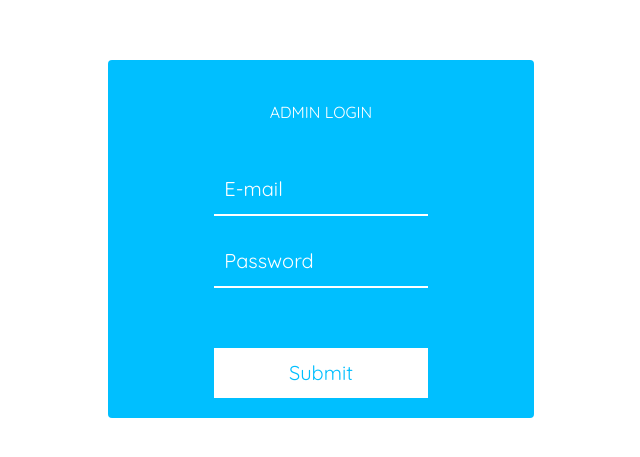
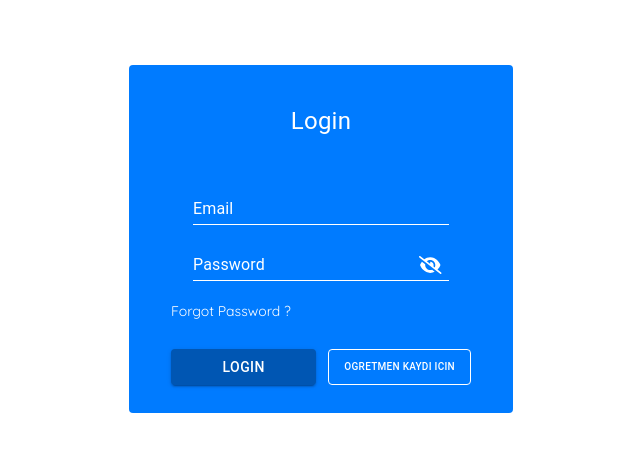
Before and after one commit to FirassHossreh/bittirme-calismasi, a React (Create React App) app in the folder ana-okul-sistemi-frontend-admin/: page / in a window 1280 px wide. Shown: the part 161-618 px from the top of the page, without its empty margins (319-959 px from the left). Built offline with nearby package versions, Linux system fonts and the light colour scheme.

Commit message:
adminde bazi degisiklikler

```diff
--- a/ana-okul-sistemi-frontend-admin/src/App.js
+++ b/ana-okul-sistemi-frontend-admin/src/App.js
@@ -1,12 +1,14 @@
 import "./App.css";
 import HomePage from "./pages/home-page/HomePage";
 import ToastProvider from "./providers/ToastProvider";
+import AppRoutes from "./routes/AppRoute";
 
 function App() {
   return (
     <ToastProvider>
       <div className="App">
-        <HomePage />
+        <AppRoutes />
+        {/* <HomePage /> */}
       </div>
     </ToastProvider>
   );
--- /dev/null
+++ b/ana-okul-sistemi-frontend-admin/src/config/ToastConfig.jsx
@@ -0,0 +1,21 @@
+import { Bounce, ToastContainer } from "react-toastify";
+
+export default function ToastConfig() {
+  return (
+    <>
+      <ToastContainer
+        position="top-right"
+        autoClose={5000}
+        hideProgressBar={false}
+        newestOnTop={false}
+        closeOnClick={false}
+        rtl={false}
+        pauseOnFocusLoss
+        draggable
+        pauseOnHover
+        theme="light"
+        transition={Bounce}
+      />
+    </>
+  );
+}
--- a/ana-okul-sistemi-frontend-admin/src/index.js
+++ b/ana-okul-sistemi-frontend-admin/src/index.js
@@ -1,17 +1,22 @@
 import React from "react";
 import ReactDOM from "react-dom/client";
+import { Provider } from "react-redux";
+import { BrowserRouter } from "react-router-dom";
+import App from "./App";
+import { store } from "./store/store";
+import reportWebVitals from "./reportWebVitals";
 import "./index.css";
-import App from "./App";
-import reportWebVitals from "./reportWebVitals";
-import { Provider } from "react-redux";
-import { store } from "./store/store";
+import ToastConfig from "./config/ToastConfig";
 
 const root = ReactDOM.createRoot(document.getElementById("root"));
 root.render(
   <React.StrictMode>
-    <Provider store={store}>
-      <App />
-    </Provider>
+    <BrowserRouter>
+      <Provider store={store}>
+        <App />
+        <ToastConfig />
+      </Provider>
+    </BrowserRouter>
   </React.StrictMode>
 );
 
--- /dev/null
+++ b/ana-okul-sistemi-frontend-admin/src/pages/auth/Login.jsx
@@ -0,0 +1,158 @@
+/* Style Operations */
+import { Button, IconButton, InputAdornment, InputLabel } from "@mui/material";
+import Box from "@mui/material/Box";
+import TextField from "@mui/material/TextField";
+import { FontAwesomeIcon } from "@fortawesome/react-fontawesome";
+import { faEye, faEyeSlash } from "@fortawesome/free-solid-svg-icons";
+/* Logic Operations */
+import { useState } from "react";
+import { Link } from "react-router-dom";
+import { useFormik } from "formik";
+import { loginSchema } from "../../validations/auth/LoginValidation";
+import { toast } from "react-toastify";
+
+export default function Login() {
+  const { values, errors, handleChange, handleSubmit } = useFormik({
+    initialValues: {
+      email: "",
+      password: "",
+    },
+    validationSchema: loginSchema,
+    onSubmit,
+  });
+  const [mesaj, setMesaj] = useState("");
+  function onSubmit(values, actions) {
+    console.log(values.email);
+    console.log(actions);
+  }
+  function buttonClick() {}
+  const [showPassword, setShowPassword] = useState(false);
+  const handleClickShowPassword = () => setShowPassword((show) => !show);
+  return (
+    <>
+      <div className="w-full h-screen flex justify-center items-center">
+        <Box
+          className="w-96 rounded flex justify-center "
+          style={{ backgroundColor: "#007bff" }}
+        >
+          <form
+            className="flex flex-col items-center w-[300px] "
+            onSubmit={handleSubmit}
+          >
+            <InputLabel id="label" className="!text-white my-10 !text-2xl">
+              Login
+            </InputLabel>
+            <TextField
+              variant="standard"
+              label="Email"
+              placeholder="Enter your Email"
+              className="w-64"
+              sx={{
+                "& .MuiInputLabel-root.Mui-focused": {
+                  color: `white`, // Focus olunca label rengi
+                },
+                "& .MuiInputLabel-root": {
+                  color: `white`, // Label rengi
+                },
+                "& .MuiInputBase-input": {
+                  color: `white`, // Placeholder ve input metni rengi
+                },
+                "& .MuiInput-underline:before": {
+                  borderBottomColor: `white`, // Alt çizgi normal durumda
+                },
+                "& .MuiInput-underline:after": {
+                  borderBottomColor: `white`, // Focus olduktan sonra alt çizgi rengi
+                },
+                "& .MuiInput-underline:hover:not(.Mui-disabled):before": {
+                  borderBottomColor: `white !important`, // Hover sırasında alt çizgi rengi
+                },
+              }}
+              value={values.email}
+              name="email"
+              onChange={handleChange}
+            />
+            {/* {errors.email && (
+              <p className="text-xs w-64 text-red-800">{errors.email}</p>
+            )} */}
+            <TextField
+              variant="standard"
+              label="Password"
+              type={showPassword ? "text" : "password"}
+              placeholder="Enter your Password"
+              className="w-64 !mt-2"
+              sx={{
+                "& .MuiInputLabel-root.Mui-focused": {
+                  color: "white", // Focus olunca label rengi
+                },
+                "& .MuiInputLabel-root": {
+                  color: "white", // Label rengi
+                },
+                "& .MuiInputBase-input": {
+                  color: "white", // Placeholder ve input metni rengi
+                },
+                "& .MuiInput-underline:before": {
+                  borderBottomColor: "white", // Alt çizgi normal durumda
+                },
+                "& .MuiInput-underline:after": {
+                  borderBottomColor: "white", // Focus olduktan sonra alt çizgi rengi
+                },
+                "& .MuiInput-underline:hover:not(.Mui-disabled):before": {
+                  borderBottomColor: "white !important", // Hover sırasında alt çizgi rengi
+                },
+              }}
+              slotProps={{
+                input: {
+                  endAdornment: (
+                    <InputAdornment position="end">
+                      <IconButton
+                        onClick={handleClickShowPassword}
+                        aria-label={
+                          showPassword
+                            ? "hide the password"
+                            : "display the password"
+                        }
+                      >
+                        <FontAwesomeIcon
+                          icon={showPassword ? faEye : faEyeSlash}
+                          className="text-lg text-white"
+                        />
+                      </IconButton>
+                    </InputAdornment>
+                  ),
+                },
+              }}
+              value={values.password}
+              name="password"
+              onChange={handleChange}
+            />
+            {/* {errors.password && (
+              <p className="text-xs w-64 text-red-800">{errors.password}</p>
+            )} */}
+            <Link className="text-sm text-white  self-start mt-[20px] ">
+              Forgot Password ?
+            </Link>
+            <div className="flex justify-between my-7 gap-3 w-full">
+              <Button
+                variant="contained"
+                className="grow"
+                style={{ color: "white", backgroundColor: "#0056b3" }}
+                type="submit"
+                onClick={buttonClick}
+              >
+                Login
+              </Button>
+              <Button
+                variant="outlined"
+                className="!text-[10px]"
+                style={{ color: "white", borderColor: "white" }}
+              >
+                ogretmen kaydi icin
+              </Button>
+            </div>
+          </form>
+          <p>{mesaj}</p>
+        </Box>
+      </div>
+    </>
+  );
+}
--- a/ana-okul-sistemi-frontend-admin/src/pages/home-page/HomePage.jsx
+++ b/ana-okul-sistemi-frontend-admin/src/pages/home-page/HomePage.jsx
@@ -24,13 +24,13 @@ export default function HomePage() {
   }
   return (
     <>
-      <div className="bg-white size-full h-screen flex justify-center items-center">
+      <div className="bg-white w-full h-screen flex justify-center items-center">
         <div className="rounded w-1/3" style={{ backgroundColor: "#00bfff" }}>
           <h1 className="text-center text-white uppercase my-10">
             Admin Login
           </h1>
           <form
-            className="form-of-login-page flex items-center flex-col"
+            className="flex items-center flex-col"
             onSubmit={async (event) => {
               event.preventDefault();
               setResponse(await adminLoginService(user));
@@ -49,6 +49,7 @@ export default function HomePage() {
                 setUser({ ...user, email: event.target.value });
               }}
             />
+
             <input
               type="password"
               className="password-input"
--- a/ana-okul-sistemi-frontend-admin/src/pages/home-page/homePage.css
+++ b/ana-okul-sistemi-frontend-admin/src/pages/home-page/homePage.css
@@ -6,7 +6,7 @@
 }
 .form-of-login-page {
 }
-.form-of-login-page input {
+input {
   width: 50%;
   margin-bottom: 20px;
   outline: none;
--- /dev/null
+++ b/ana-okul-sistemi-frontend-admin/src/routes/AppRoute.jsx
@@ -0,0 +1,17 @@
+import { Routes, Route } from "react-router-dom";
+import Login from "../pages/auth/Login";
+import HomePage from "../pages/home-page/HomePage";
+
+export default function AppRoutes() {
+  return (
+    <>
+      <Routes>
+        <Route path="/">
+          <Route index element={<Login />} />
+          <Route path="login" element={<Login />} />
+          <Route path="HomePage" element={<HomePage />} />
+        </Route>
+      </Routes>
+    </>
+  );
+}
--- /dev/null
+++ b/ana-okul-sistemi-frontend-admin/src/validations/auth/LoginValidation.js
@@ -0,0 +1,12 @@
+import * as yub from "yup";
+
+export const loginSchema = yub.object().shape({
+  email: yub
+    .string()
+    .email("lutfen gecerli bir email giriniz")
+    .required("email girmek zorunludur"),
+  password: yub
+    .string()
+    .required("sifre girmek zorunludur")
+    .min(8, "sifre en az 8 karakter olmalidir"),
+});
```
Also changed, not shown: ana-okul-sistemi-frontend-admin/package.json (+8 -1 lines), ana-okul-sistemi-frontend-admin/src/utils/validations/EmailInputValidation.js (deleted).
